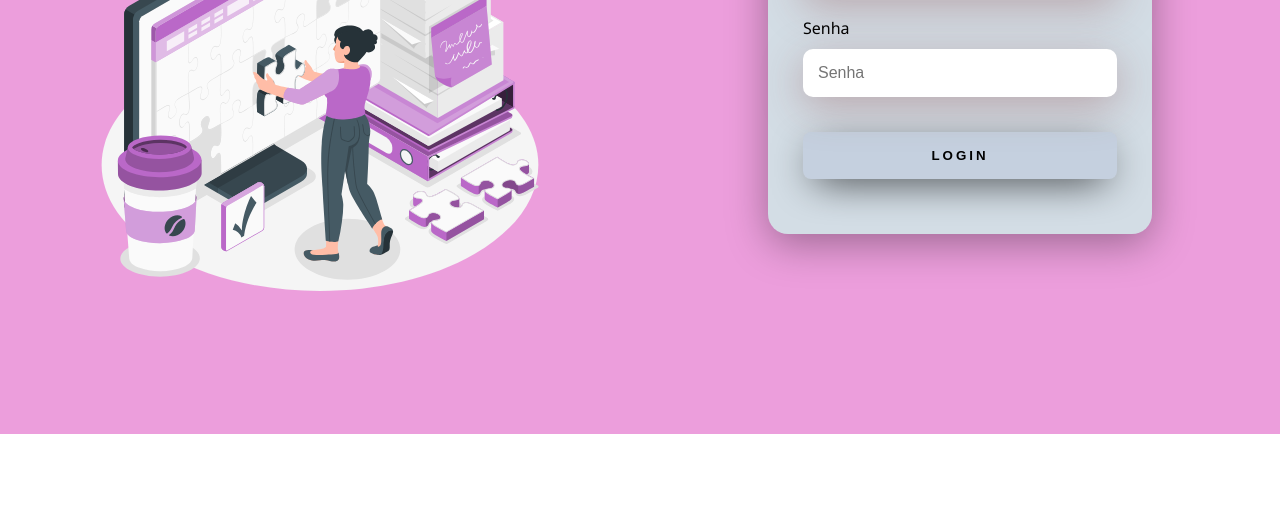
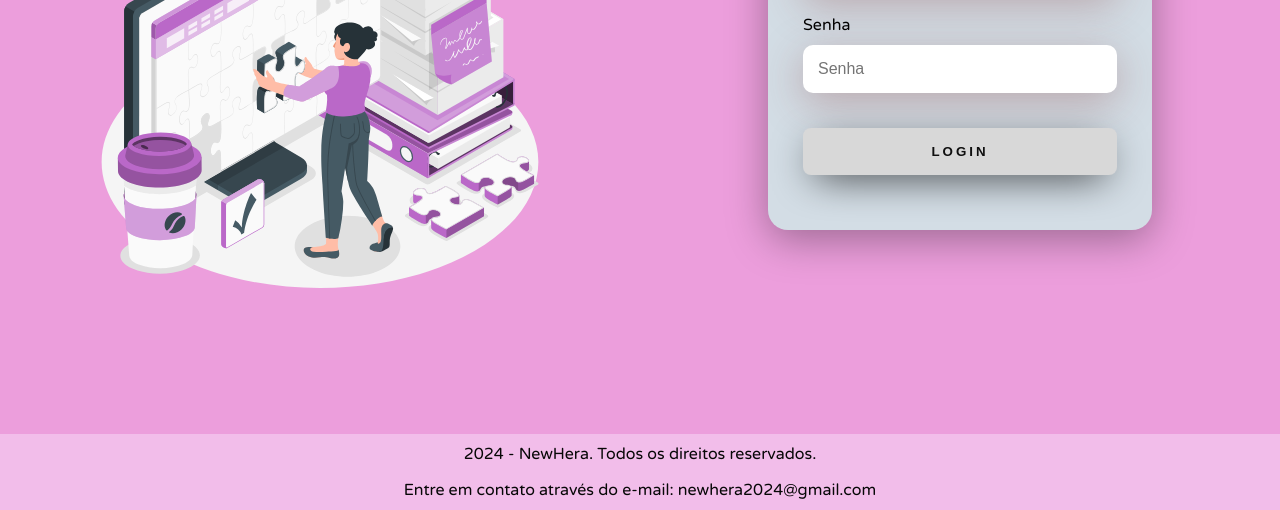
Before and after one commit to R4T4Z4N4/Tela-de-Login, a plain HTML site: page index.html in a window 1280 px wide. Shown: the part 366-876 px from the top of the page. Before the commit the page ends 800 px from the top, so only its background shows below. Drawn offline with nearby package versions, Linux system fonts and the light colour scheme.

Commit message:
Adicionando animação e detalhes do layout

```diff
--- /dev/null
+++ b/app.js
@@ -0,0 +1,4 @@
+function botaoLogin(){
+    let botaoLogin = document.getElementById("botao-login")
+    console.log(botaoLogin)
+}
--- a/index.html
+++ b/index.html
@@ -1,20 +1,27 @@
 <!DOCTYPE html>
-<html lang="en">
+<html lang="pt-br">
 <head>
     <meta charset="UTF-8">
     <meta name="viewport" content="width=device-width, initial-scale=1.0">
     <link rel="stylesheet" href="style.css">
     <title>Login</title>
+    <link rel="preconnect" href="https://fonts.googleapis.com">
+<link rel="preconnect" href="https://fonts.gstatic.com" crossorigin>
+<link href="https://fonts.googleapis.com/css2?family=Varela+Round&display=swap" rel="stylesheet">
+<link
+rel="stylesheet"
+href="https://cdnjs.cloudflare.com/ajax/libs/animate.css/4.1.1/animate.min.css"
+/>
 </head>
 <body>
     <div class="main-login">
-        <div class="left-login">
-            <h1>FAÇA LOGIN</h1>
+        <div class="handjet-uniquifier animate__animated animate__fadeIn left-login">
+            <h1>NewHera</h1>
             <img src="img/work.svg" class="left-login-image">
         </div>
-        <div class="right-login">
+        <div class=" handjet-uniquifier animate__animated animate__backInRight right-login">
             <div class="card-login">
-                <h1>LOGIN</h1>
+                <h1> LOGIN </h1>
                 <div class="textfield">
                     <label for="usuario">Usuário</label>
                     <input type="text" name="usuario" placeholder="Usuário">
@@ -23,9 +30,16 @@
                     <label for="senha">Senha</label>
                     <input type="password" name="senha" placeholder="Senha">
                 </div>
-                <button class="btn-login">Login</button>
+                <button class="btn-login" id="botao-login" onclick="botaoLogin()">Login</button>
             </div>
         </div>
     </div>
+    <footer>
+        <p class="rodape"> 2024 - NewHera. Todos os direitos reservados.</p>
+        <p class="rodape1"> Entre em contato através do e-mail: newhera2024@gmail.com</p>
+
+    </footer>
+
+    <script src="app.js"></script>
 </body>
 </html>
--- a/style.css
+++ b/style.css
@@ -1,8 +1,12 @@
-@import url('https://fonts.googleapis.com/css2?family=Noto+Sans:wght@400;700&display=swap');
+
+@import url('https://fonts.googleapis.com/css2?family=Varela+Round&display=swap');
+
 
 body{
     margin: 0;
-    font-family: 'Noto Sans', sans-serif;
+    font-family: "Varela Round", sans-serif;
+    font-weight: 400;
+  font-style: normal
 }
 
 body * {
@@ -102,6 +106,36 @@ body * {
     color: #8692de;
 }
 
+.rodape{
+    margin-top: 0px !important;
+    padding-top: 10px;
+}
+.rodape1{
+    margin-bottom: 0px !important;
+    padding-bottom: 10px;
+
+}
+
+.btn-login:hover {
+    background-color: #f39ee8;
+}
+
+footer {
+
+    background: rgba(230, 126, 214, 0.507) none repeat scroll 0% 0%;
+    width: 100vw; /* Largura total da página */
+    color: #0a0a0a; /* Cor do texto */
+    text-align: center; /* Alinha o texto ao centro */
+    padding: 0px !important; /* Espaçamento interno */
+    bottom: 0px !important; /* Alinha ao fundo da página */
+    margin-left: auto !important;
+    margin-right: auto !important;
+    color: #070707;
+    font-size: 1rem; /*Tamanho da fonte*/
+
+
+}
+
 .btn-login {
     width: 100%;
     padding: 16px 0px;
@@ -112,8 +146,8 @@ body * {
     text-transform: uppercase;
     font-weight: 800;
     letter-spacing: 3px;
-    color: #000;
-    background: #0281;
+    color: #0f0f0f;
+    background: #d8d8d8;
     cursor: pointer;
     box-shadow: 0px 10px 40px -12px #000;
 }
```
